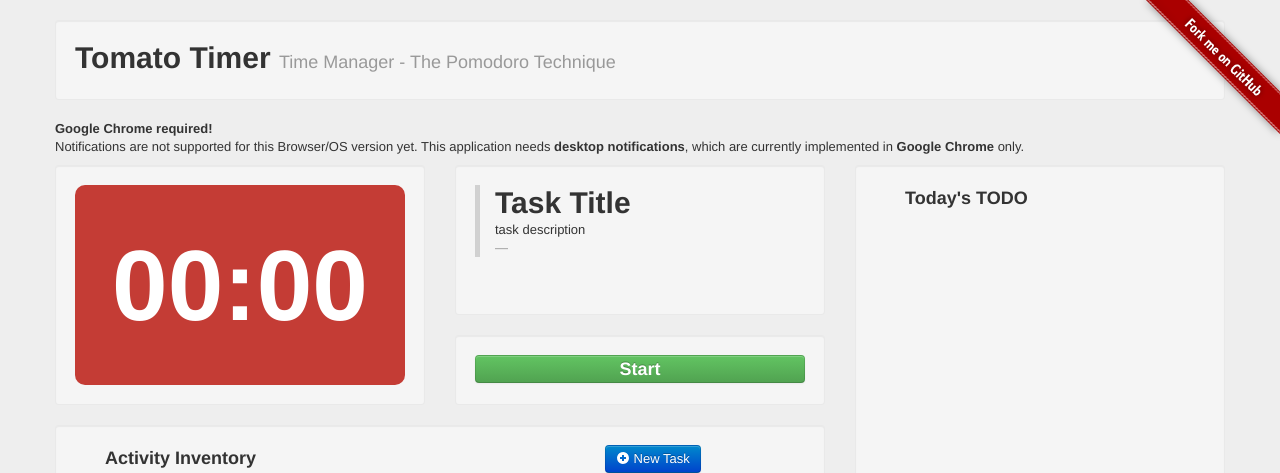
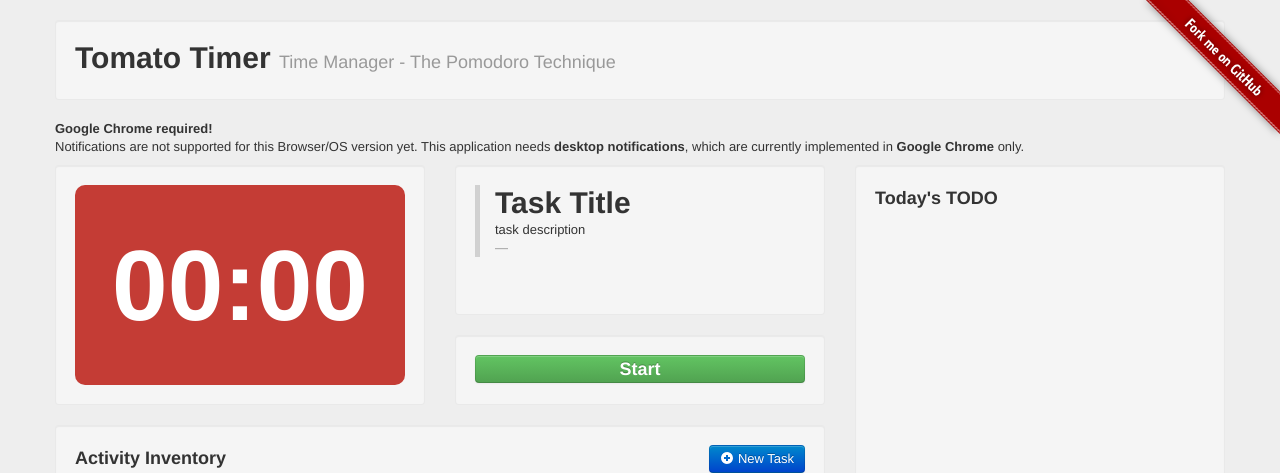
Before and after one commit to raidenawkward/tomatotimer, a Django app: page /tomatotimer/ in a window 1280 px wide. Shown: the top 473 px of the page. Run offline with Django 3.2, Linux system fonts and the light colour scheme; some libraries are stand-ins or nearby versions.

Commit message:
update TODO list view

```diff
--- a/rtools/templates/tomatotimer/index.html
+++ b/rtools/templates/tomatotimer/index.html
@@ -110,8 +110,8 @@
 <div class="well height1 autooverflow">
     <div id="activityInventoryListView">
         <!-- Activity Inventory List View -->
-        <h3 id="activityInventoryTitle" class="span3">Activity Inventory</h3>
-        <a id="appendTaskIcon" class="btn btn-primary offset2" href="#"><i class="icon-plus-sign icon-white"></i> New Task</a>
+        <h3 id="activityInventoryTitle" class="pull-left">Activity Inventory</h3>
+        <a id="appendTaskIcon" class="btn btn-primary pull-right" href="#"><i class="icon-plus-sign icon-white"></i> New Task</a>
         <table class="table table-striped">
             <thead>
                 <th class="span3">Task</th>
@@ -180,11 +180,10 @@
 
 <!-- Today Todo List -->
 <div class="well height2 autooverflow">
-    <h3 class="span2">Today's TODO</h3>
+    <h3 class="pull-left">Today's TODO</h3>
     <table class="table table-striped">
         <thead>
-            <th></th>
-            <th></th>
+            <th class="span4"></th>
         </thead>
         <tbody id="todoList">
             <!-- todoList dom handled by javascript -->
--- a/rtools/tomatotimer/static/js/timer.js
+++ b/rtools/tomatotimer/static/js/timer.js
@@ -18,7 +18,7 @@ $(document).ready(function(){
         'itp-critical': 'label-important',
         'itp-rush':     'label-warning',
         'itp-normal':   'label-info',
-        'itp-low':      'label-seccess',
+        'itp-low':      '',
     };
     window.PRIORITY2TEXT = {
         'itp-critical': 'Critical',
@@ -513,9 +513,21 @@ function appendToActivityInventoryListView(task) {
 
     var _html = '';
     _html += '<tr id="task-' +task.id+ '">';
-    _html += '<td><i class="icon-remove-sign" onclick="removeTaskFromActivityInventoryListView(' +task.id+ ');"></i> ' +task.title+ '</td>';
+    _html += '<td>' +task.title+ '</td>';
     _html += '<td><span class="label ' +PRIORITY2STYLE[task.priority]+'">' +PRIORITY2TEXT[task.priority]+ '</span></td>';
-    _html += '<td><a class="btn" href="#" onclick="appendToTodoListView(' +task.id+ ')">Add TODO <i class="icon-chevron-right"></i></a></td>';
+    _html += '<td><a href="#" class="btn btn-danger" onclick="removeTaskFromActivityInventoryListView(' +task.id+ ');"><i class="icon-remove-sign icon-white"></i> Remove</a> <a class="btn btn-info" href="#" onclick="appendToTodoListView(' +task.id+ ')">Add TODO <i class="icon-chevron-right icon-white"></i></a></td>';
+    _html += '</tr>';
+    $('#aiList').prepend(_html);
+}
+
+function appendToActivityInventoryListView(task) {
+	console.log("appendToActivityInventoryListView: " + task);
+
+    var _html = '';
+    _html += '<tr id="task-' +task.id+ '">';
+    _html += '<td>' +task.title+ '</td>';
+    _html += '<td><span class="label ' +PRIORITY2STYLE[task.priority]+'">' +PRIORITY2TEXT[task.priority]+ '</span></td>';
+    _html += '<td><a href="#" class="btn btn-danger" onclick="removeTaskFromActivityInventoryListView(' +task.id+ ');"><i class="icon-remove-sign icon-white"></i> Remove</a> <a class="btn btn-info" href="#" onclick="appendToTodoListView(' +task.id+ ')">Add TODO <i class="icon-chevron-right icon-white"></i></a></td>';
     _html += '</tr>';
     $('#aiList').prepend(_html);
 }
@@ -538,10 +550,12 @@ function removeTaskFromActivityInventoryListView(id) {
 function initTodoListView() {
     console.log("initTodoListView");
 
+/*
     for (_i = todoTaskList.length - 1; _i >= 0; _i--) {
         var _task = todoTaskList[_i];
         appendToTodoListView(_task.id);
     }
+*/
 }
 
 function appendToTodoListView(id) {
@@ -558,12 +572,13 @@ function appendToTodoListView(id) {
             var _html = '';
             _html += '<tr id="task-' +_task.id+ '">';
             _html += '<td>';
-            _html += '<i class="icon-chevron-left"></i> ';
-            _html += '<span class="label ' +PRIORITY2STYLE[_task.priority]+ '">' +PRIORITY2STEXT[_task.priority]+ '</span> ';
+            _html += '<i class="icon-chevron-right"></i> <span class="label ' +PRIORITY2STYLE[_task.priority]+ '">' +PRIORITY2STEXT[_task.priority]+ '</span> ';
             _html += '<span>' +_task.title+ '</span> ';
-            _html += '</td>';
-            _html += '<td>';
-            _html += '<i class="icon-remove-sign" onclick="removeTaskFromTodoListView(' +_task.id+ ');"></i>';
+            _html += '<span class="pull-right">';
+            _html += '<span class="label label-success">DO IT!!!</span> ';
+            _html += '<span class="label label-info">BACK</span> ';
+            _html += '<span class="label label-important" onclick="removeTaskFromTodoListView(' +_task.id+ ');">REMOVE</span>';
+            _html += '</span>';
             _html += '</td>';
             _html += '</tr>';
             $('#todoList').prepend(_html);
@@ -584,3 +599,18 @@ function removeTaskFromTodoListView(id) {
         }
     }
 }
+
+function backToActivityInventoryListView(id) {
+    console.log("backToActivityInventoryListView: " + id);
+
+    for (_i = todoTaskList.length-1; _i >= 0; _i--) {
+        if (todoTaskList[_i].id == id) {
+            var _task = todoTaskList[_i];
+
+            todoTaskList.splice(_i, 1);
+            $('#task-' + id).remove();
+
+            break;
+        }
+    }
+}
```
